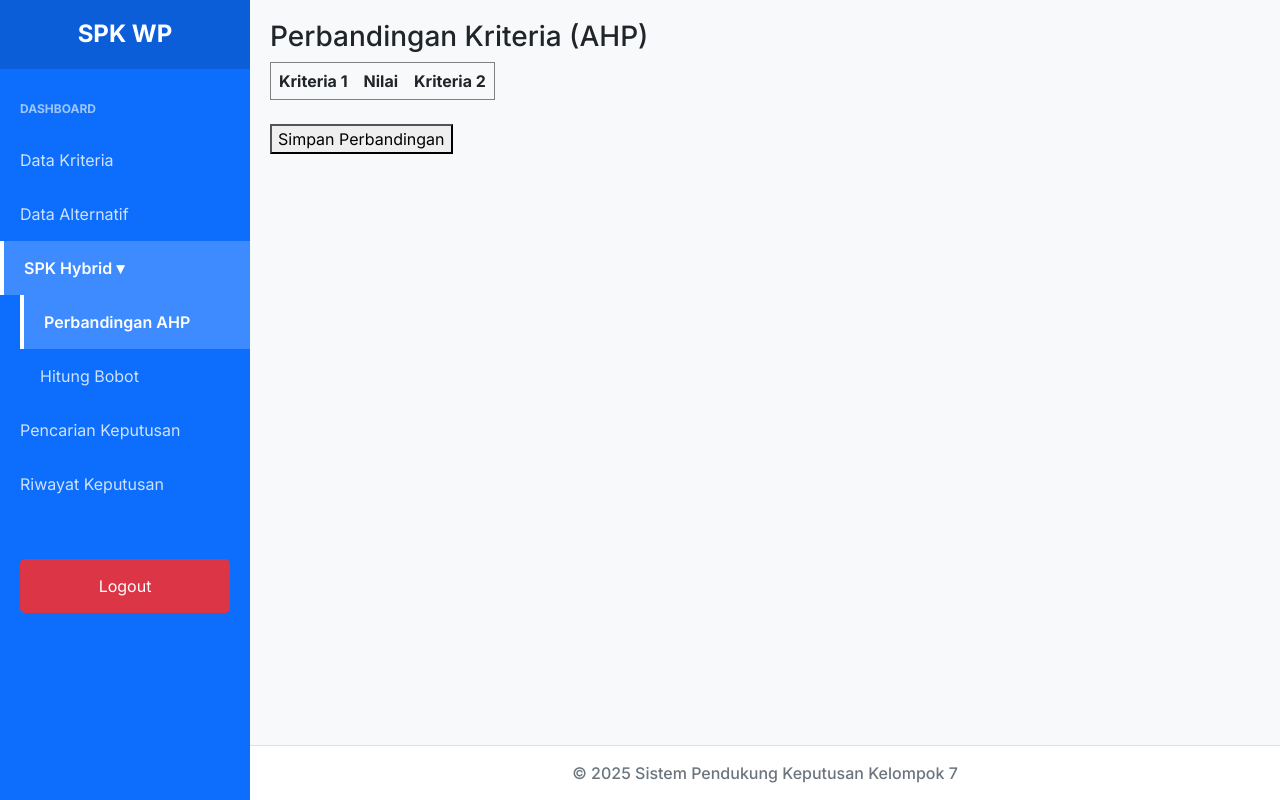
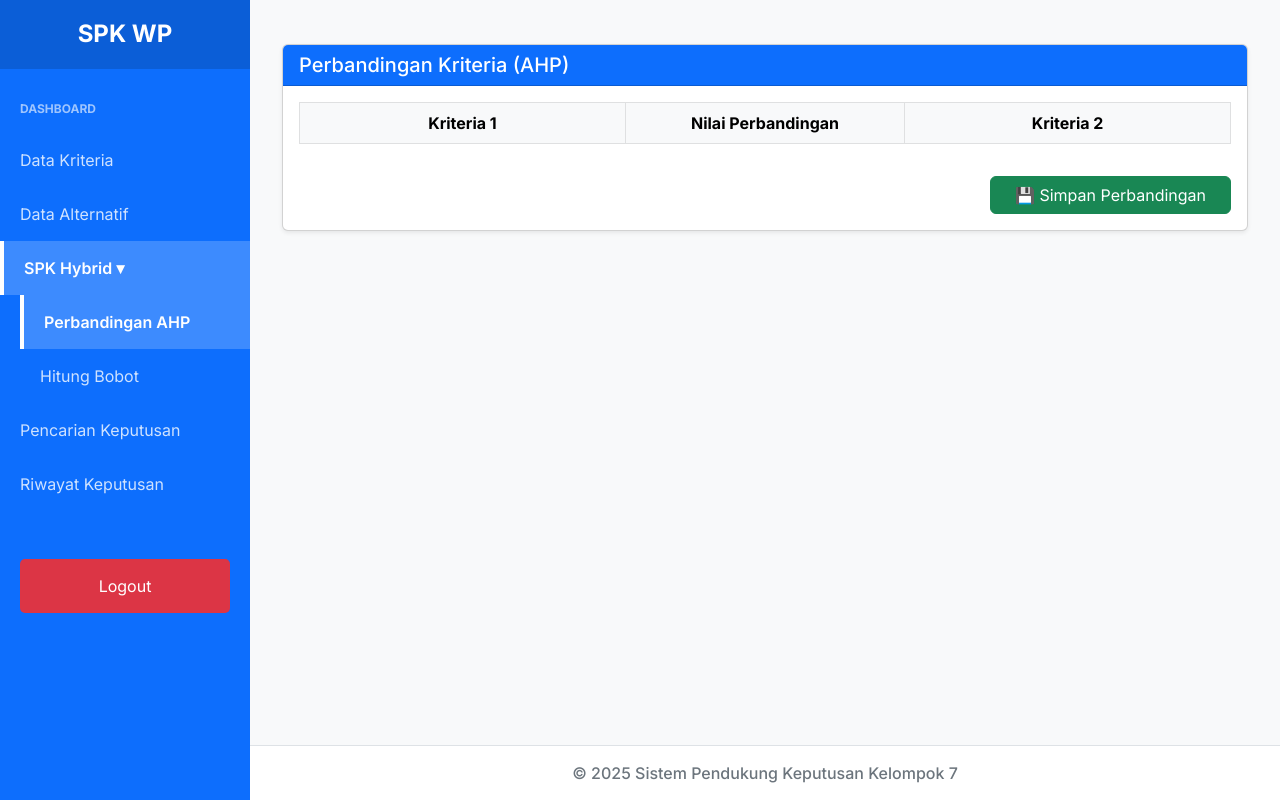
Before and after one commit to Ahmadnaseh18/SPK-WP, a PHP site: page /ahp/perbandingan.php in a window 1280 px wide. Run offline with PHP 8.4, Linux system fonts and the light colour scheme; the visitor is signed in with stand-in values (Sample User, id 1); tables that the repository leaves empty or names only in its code hold one stand-in row (values such as "Sample post"); lists and menus that the app fills with data are empty.

Commit message:
new apdet

```diff
--- a/ahp/perbandingan.php
+++ b/ahp/perbandingan.php
@@ -1,5 +1,4 @@
 <?php
-include '../template/footer.php';
 include '../template/header.php';
 include '../template/sidebar.php';
 include '../config/koneksi.php';
@@ -12,24 +11,37 @@ while ($row = mysqli_fetch_assoc($q)) {
 }
 ?>
 
-<h3>Perbandingan Kriteria (AHP)</h3>
+<div class="container-fluid mt-4">
+    <div class="card shadow-sm">
+        <div class="card-header bg-primary text-white">
+            <h5 class="mb-0">Perbandingan Kriteria (AHP)</h5>
+        </div>
 
+        <div class="card-body">
             <form action="simpan_perbandingan.php" method="post">
-    <table border="1" cellpadding="8">
+
+                <div class="table-responsive">
+                    <table class="table table-bordered table-hover align-middle">
+                        <thead class="table-light text-center">
                             <tr>
-            <th>Kriteria 1</th>
-            <th>Nilai</th>
-            <th>Kriteria 2</th>
+                                <th width="35%">Kriteria 1</th>
+                                <th width="30%">Nilai Perbandingan</th>
+                                <th width="35%">Kriteria 2</th>
                             </tr>
-
+                        </thead>
+                        <tbody>
                             <?php
                             for ($i = 0; $i < count($kriteria); $i++) {
                                 for ($j = $i + 1; $j < count($kriteria); $j++) {
                             ?>
                                     <tr>
                                         <td><?= $kriteria[$i]['nama_kriteria']; ?></td>
-                    <td>
-                        <select name="nilai[<?= $kriteria[$i]['id']; ?>][<?= $kriteria[$j]['id']; ?>]" required>
+                                        <td class="text-center">
+                                            <select
+                                                name="nilai[<?= $kriteria[$i]['id']; ?>][<?= $kriteria[$j]['id']; ?>]"
+                                                class="form-select text-center"
+                                                required
+                                            >
                                                 <option value="">-- Pilih --</option>
                                                 <option value="1">1 - Sama penting</option>
                                                 <option value="3">3 - Sedikit lebih penting</option>
@@ -40,10 +52,23 @@ while ($row = mysqli_fetch_assoc($q)) {
                                         </td>
                                         <td><?= $kriteria[$j]['nama_kriteria']; ?></td>
                                     </tr>
-        <?php }
-        } ?>
+                            <?php
+                                }
+                            }
+                            ?>
+                        </tbody>
                     </table>
+                </div>
 
-    <br>
-    <button type="submit">Simpan Perbandingan</button>
+                <div class="text-end mt-3">
+                    <button type="submit" class="btn btn-success px-4">
+                        💾 Simpan Perbandingan
+                    </button>
+                </div>
+
             </form>
+        </div>
+    </div>
+</div>
+
+<? include '../template/footer.php'; ?>
```
Lines whose indentation alone changed are shown as unchanged.
